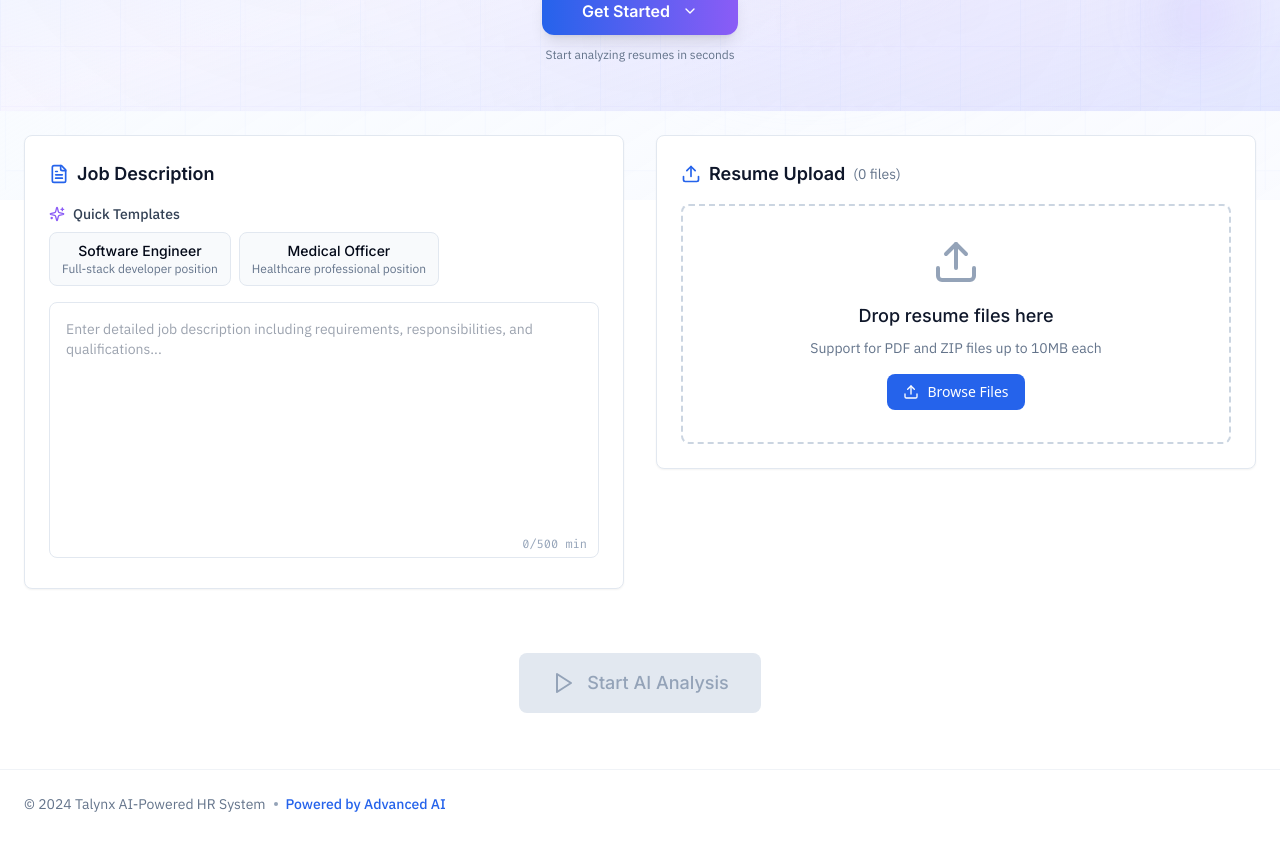
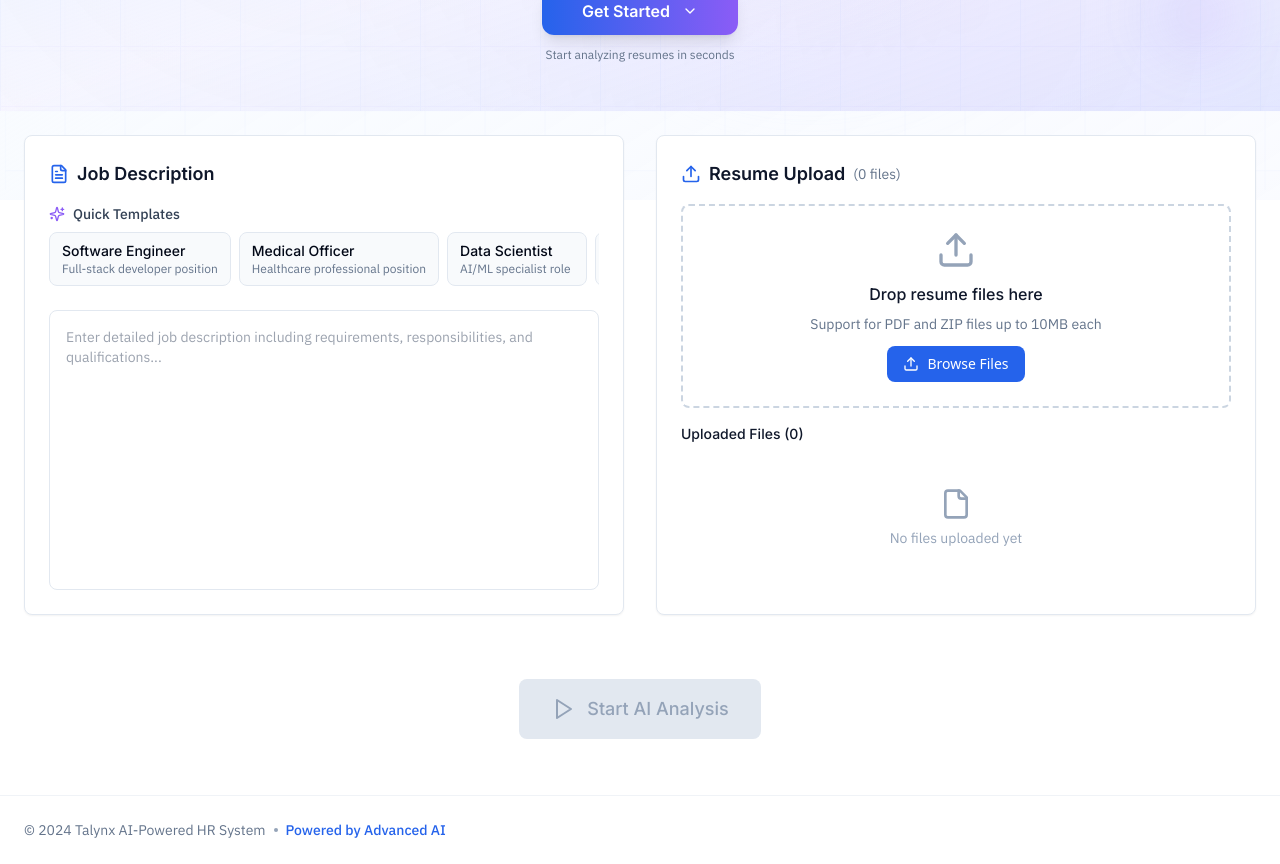
Before and after one commit to manogyaguragai/talynx-candidate-compass, a React (Vite) app: page / in a window 1280 px wide. Shown: the part 600-1464 px from the top of the page. Before the commit the page ends 1438 px from the top, so only its background shows below. Built offline with nearby package versions, Linux system fonts and the light colour scheme.

Commit message:
Refactor input sections
Make resume upload and job description sections the same size, show file count, add scrollable templates, and remove the minimum word count for job descriptions.

```diff
--- a/src/components/FileUpload/FileUploadZone.tsx
+++ b/src/components/FileUpload/FileUploadZone.tsx
@@ -61,7 +61,7 @@ export const FileUploadZone: React.FC = () => {
   };
 
   return (
-    <div className="bg-white rounded-lg shadow-sm border border-slate-200 p-6">
+    <div className="bg-white rounded-lg shadow-sm border border-slate-200 p-6 h-[480px] flex flex-col">
       <div className="flex items-center space-x-2 mb-4">
         <Upload className="w-5 h-5 text-primary" />
         <h2 className="text-lg font-semibold font-inter text-slate-900">Resume Upload</h2>
@@ -75,19 +75,19 @@ export const FileUploadZone: React.FC = () => {
           setIsDragOver(true);
         }}
         onDragLeave={() => setIsDragOver(false)}
-        className={`border-2 border-dashed rounded-lg p-8 text-center transition-colors ${
+        className={`border-2 border-dashed rounded-lg p-6 text-center transition-colors flex-shrink-0 ${
           isDragOver
             ? 'border-primary bg-blue-50'
             : 'border-slate-300 hover:border-slate-400'
         }`}
       >
-        <Upload className={`w-12 h-12 mx-auto mb-4 ${
+        <Upload className={`w-10 h-10 mx-auto mb-3 ${
           isDragOver ? 'text-primary' : 'text-slate-400'
         }`} />
-        <h3 className="text-lg font-medium font-inter text-slate-900 mb-2">
+        <h3 className="text-base font-medium font-inter text-slate-900 mb-2">
           Drop resume files here
         </h3>
-        <p className="text-sm text-slate-500 font-ibm mb-4">
+        <p className="text-sm text-slate-500 font-ibm mb-3">
           Support for PDF and ZIP files up to 10MB each
         </p>
         <label className="inline-flex items-center px-4 py-2 bg-primary text-white text-sm font-medium rounded-lg hover:bg-blue-600 cursor-pointer transition-colors">
@@ -103,12 +103,18 @@ export const FileUploadZone: React.FC = () => {
         </label>
       </div>
 
-      {uploadedFiles.length > 0 && (
-        <div className="mt-6">
+      <div className="mt-4 flex-1 flex flex-col min-h-0">
         <h3 className="text-sm font-medium font-inter text-slate-900 mb-3">
           Uploaded Files ({uploadedFiles.length})
         </h3>
-          <div className="space-y-2 max-h-40 overflow-y-auto">
+        <div className="flex-1 overflow-y-auto">
+          {uploadedFiles.length === 0 ? (
+            <div className="text-center py-8 text-slate-400">
+              <File className="w-8 h-8 mx-auto mb-2" />
+              <p className="text-sm font-ibm">No files uploaded yet</p>
+            </div>
+          ) : (
+            <div className="space-y-2">
               {uploadedFiles.map((file, index) => (
                 <div key={index} className="flex items-center justify-between p-3 bg-slate-50 rounded-lg">
                   <div className="flex items-center space-x-3">
@@ -146,8 +152,9 @@ export const FileUploadZone: React.FC = () => {
                 </div>
               ))}
             </div>
+          )}
         </div>
-      )}
+      </div>
     </div>
   );
 };
--- a/src/components/JobDescription/JobDescriptionInput.tsx
+++ b/src/components/JobDescription/JobDescriptionInput.tsx
@@ -43,70 +43,128 @@ Responsibilities:
 • Maintain accurate medical records
 • Collaborate with healthcare team members
 • Stay updated with latest medical practices and research`
+  },
+  {
+    title: "Data Scientist",
+    description: "AI/ML specialist role",
+    content: `Join our data science team to drive insights and build intelligent solutions using cutting-edge machine learning techniques.
+
+Key Requirements:
+• Master's degree in Data Science, Statistics, or related field
+• 3+ years experience in Python, R, SQL
+• Proficiency in ML frameworks (TensorFlow, PyTorch, Scikit-learn)
+• Experience with data visualization tools
+• Strong statistical analysis skills
+• Knowledge of big data technologies
+
+Responsibilities:
+• Develop predictive models and algorithms
+• Analyze large datasets for business insights
+• Collaborate with product teams on data-driven solutions
+• Present findings to stakeholders`
+  },
+  {
+    title: "Product Manager",
+    description: "Strategic product leadership",
+    content: `Lead product strategy and development for our innovative technology solutions. Drive product vision from concept to launch.
+
+Key Requirements:
+• Bachelor's degree in Business, Engineering, or related field
+• 4+ years of product management experience
+• Strong analytical and strategic thinking skills
+• Experience with Agile methodologies
+• Excellent communication and leadership abilities
+• Data-driven decision making approach
+
+Responsibilities:
+• Define product roadmap and strategy
+• Collaborate with engineering and design teams
+• Conduct market research and user analysis
+• Manage product lifecycle from ideation to launch`
+  },
+  {
+    title: "UX Designer",
+    description: "User experience design role",
+    content: `Create exceptional user experiences through research, design, and testing. Join our design team to shape the future of our products.
+
+Key Requirements:
+• Bachelor's degree in Design, HCI, or related field
+• 3+ years of UX design experience
+• Proficiency in design tools (Figma, Sketch, Adobe Creative Suite)
+• Strong portfolio demonstrating user-centered design
+• Experience with user research and usability testing
+• Understanding of front-end development principles
+
+Responsibilities:
+• Conduct user research and create personas
+• Design wireframes, prototypes, and user flows
+• Collaborate with product and engineering teams
+• Conduct usability testing and iterate on designs`
+  },
+  {
+    title: "Marketing Manager",
+    description: "Digital marketing specialist",
+    content: `Drive marketing strategy and execution across digital channels. Build brand awareness and generate leads through innovative campaigns.
+
+Key Requirements:
+• Bachelor's degree in Marketing, Communications, or related field
+• 3+ years of digital marketing experience
+• Proficiency in marketing tools (Google Analytics, HubSpot, etc.)
+• Strong content creation and copywriting skills
+• Experience with SEO/SEM and social media marketing
+• Data analysis and reporting capabilities
+
+Responsibilities:
+• Develop and execute marketing campaigns
+• Manage social media presence and content strategy
+• Analyze campaign performance and ROI
+• Collaborate with sales team on lead generation`
   }
 ];
 
 export const JobDescriptionInput: React.FC = () => {
   const { jobDescription, setJobDescription } = useDashboardStore();
-  const characterCount = jobDescription.length;
-  const minChars = 500;
-  const isValid = characterCount >= minChars;
 
   const handleTemplateSelect = (template: typeof JOB_TEMPLATES[0]) => {
     setJobDescription(template.content);
   };
 
   return (
-    <div className="bg-white rounded-lg shadow-sm border border-slate-200 p-6">
+    <div className="bg-white rounded-lg shadow-sm border border-slate-200 p-6 h-[480px] flex flex-col">
       <div className="flex items-center space-x-2 mb-4">
         <FileText className="w-5 h-5 text-primary" />
         <h2 className="text-lg font-semibold font-inter text-slate-900">Job Description</h2>
       </div>
 
-      <div className="mb-4">
+      <div className="mb-4 flex-shrink-0">
         <div className="flex items-center space-x-2 mb-2">
           <Sparkles className="w-4 h-4 text-secondary" />
           <span className="text-sm font-medium font-ibm text-slate-700">Quick Templates</span>
         </div>
-        <div className="flex space-x-2">
+        <div className="overflow-x-auto pb-2">
+          <div className="flex space-x-2 min-w-max">
             {JOB_TEMPLATES.map((template, index) => (
               <button
                 key={index}
                 onClick={() => handleTemplateSelect(template)}
-              className="px-3 py-2 text-sm bg-slate-50 hover:bg-slate-100 border border-slate-200 rounded-lg transition-colors"
+                className="px-3 py-2 text-sm bg-slate-50 hover:bg-slate-100 border border-slate-200 rounded-lg transition-colors flex-shrink-0 min-w-[140px]"
               >
-              <div className="font-medium font-inter">{template.title}</div>
-              <div className="text-xs text-slate-500 font-ibm">{template.description}</div>
+                <div className="font-medium font-inter text-left">{template.title}</div>
+                <div className="text-xs text-slate-500 font-ibm text-left">{template.description}</div>
               </button>
             ))}
           </div>
         </div>
+      </div>
 
-      <div className="relative">
+      <div className="flex-1 flex flex-col min-h-0">
         <textarea
           value={jobDescription}
           onChange={(e) => setJobDescription(e.target.value)}
           placeholder="Enter detailed job description including requirements, responsibilities, and qualifications..."
-          className="w-full h-64 p-4 border border-slate-200 rounded-lg font-ibm text-sm resize-none focus:outline-none focus:ring-2 focus:ring-primary focus:border-transparent"
+          className="w-full h-full p-4 border border-slate-200 rounded-lg font-ibm text-sm resize-none focus:outline-none focus:ring-2 focus:ring-primary focus:border-transparent"
         />
-
-        <div className="absolute bottom-3 right-3 flex items-center space-x-2">
-          <span className={`text-xs font-fira ${
-            isValid ? 'text-success' : characterCount > 0 ? 'text-warning' : 'text-slate-400'
-          }`}>
-            {characterCount}/{minChars} min
-          </span>
-          {isValid && (
-            <div className="w-2 h-2 bg-success rounded-full"></div>
-          )}
       </div>
-      </div>
-
-      {characterCount > 0 && !isValid && (
-        <p className="mt-2 text-sm text-warning font-ibm">
-          Please provide at least {minChars - characterCount} more characters for better analysis.
-        </p>
-      )}
     </div>
   );
 };
```
Lines whose indentation alone changed are shown as unchanged.
